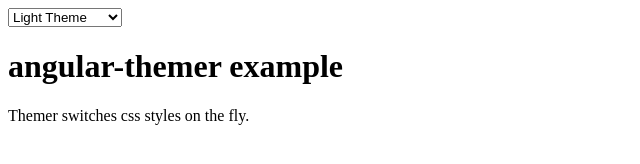
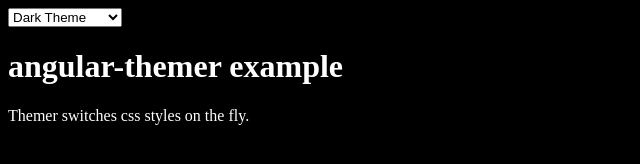
Before and after one commit to fdomig/angular-themer, a website: page demo/demo.html in a window 1280 px wide. Shown: the whole page, without its empty margins (0-640 px from the left). Drawn offline with nearby package versions, Linux system fonts and the light colour scheme.

Commit message:
chore(release): v0.2.0
Functionality is now split into two separate directives:

* themer-link: Adds <link> to the header
* themer-switcher: Adds <select> options to select available themes

```diff
--- a/demo/demo.html
+++ b/demo/demo.html
@@ -4,13 +4,13 @@
     <title>angular-growl demo</title>
     <script src="https://ajax.googleapis.com/ajax/libs/angularjs/1.2.1/angular.js"></script>
 
-    <link themer ng-model="theme.selected">
+    <link themer-link>
 
     <script src="../src/themer.js"></script>
     <script src="demo.js"></script>
 </head>
 <body>
-    <select ng-model="theme.selected" ng-options="style.href as style.label for style in theme.styles"></select>
+    <div themer-switcher></div>
     <h1>angular-themer example</h1>
     <p>Themer switches css styles on the fly.</p>
 </body>
--- a/demo/demo.js
+++ b/demo/demo.js
@@ -1,15 +1,16 @@
 angular.module('demoApp', ['angular-themer'])
+
+	.config(['themerProvider', function (themerProvider) {
+		var styles = [
+			{ label: 'Dark Theme', href: 'dark.css'},
+			{ label: 'Light Theme', href: 'light.css'},
+			{ label: 'Dracula Theme', href: 'dracula.css'}
+		];
+
+		themerProvider.setStyles(styles);
+		themerProvider.setSelected(styles[0]);
+	}])
 
 	.controller('DemoCtrl', function($scope) {
 
-		$scope.theme = {
-			styles: [
-				{ label: 'Light Theme', href: 'light.css'},
-				{ label: 'Dark Theme', href: 'dark.css'},
-				{ label: 'Dracula Theme', href: 'dracula.css'}
-			]
-		};
-
-		$scope.theme.selected = $scope.theme.styles[0].href;
-
 	});
--- a/package.json
+++ b/package.json
@@ -1,6 +1,6 @@
 {
   "name": "angular-themer",
-  "version": "0.0.1",
+  "version": "0.1.0",
   "description": "Directive for AngularJS to switch css themes",
   "repository": {
     "type": "git",
--- a/src/themer.js
+++ b/src/themer.js
@@ -1,17 +1,56 @@
 angular.module('angular-themer', [])
 
-	.directive('themer', function() {
+	.provider('themer', function() {
+		"use strict";
+
+		var _styles = [], _selected = { label: '', href: '' };
+
+		this.setStyles = function (styles) {
+			_styles = styles;
+		};
+
+		this.setSelected = function (selected) {
+			_selected = selected;
+		};
+
+		this.$get = [function () {
+			return {
+				styles: _styles,
+				selected: _selected
+			};
+		}]
+
+	})
+
+	.directive('themerLink', function() {
 		"use strict";
 
 		return {
 			restrict: 'A',
-			template:  '<link rel="stylesheet" ng-href="{{ ngModel }}" />',
+			template:  '<link rel="stylesheet" ng-href="{{ selected.href }}" />',
 			replace: true,
-			scope: {
-				ngModel: '='
-			}
+			scope: true,
+			controller: ['$scope', 'themer', function ($scope, themer) {
+				$scope.selected = themer.selected;
+			}]
 		};
 
 	})
 
+	.directive('themerSwitcher', function () {
+		"use strict";
+
+		return {
+			restrict: 'A',
+			template: '<select ng-model="theme.selected.href" ng-options="style.href as style.label for style in theme.styles"></select>',
+			scope: false,
+			controller: ['$scope', 'themer', function ($scope, themer) {
+				$scope.theme = {
+					styles: themer.styles,
+					selected: themer.selected
+				};
+			}]
+		};
+	})
+
 ;
```
